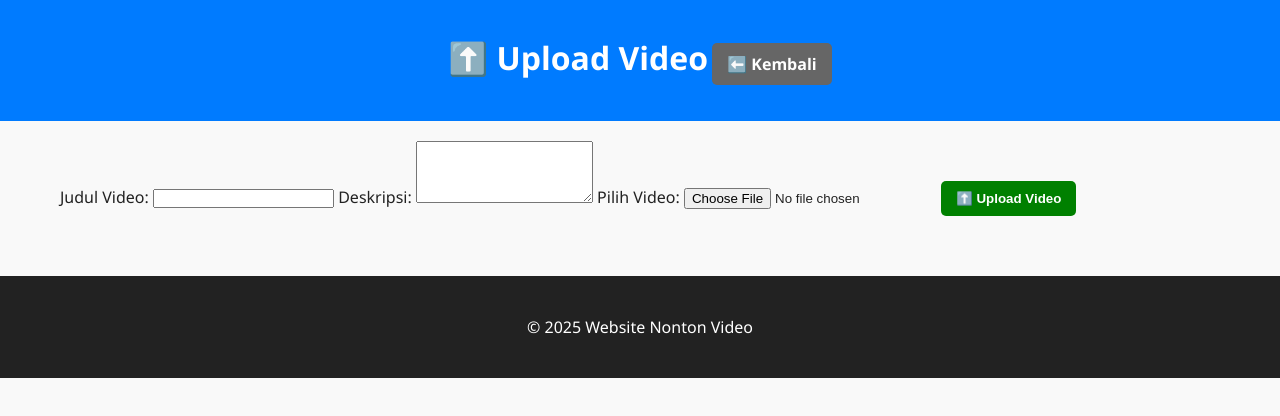
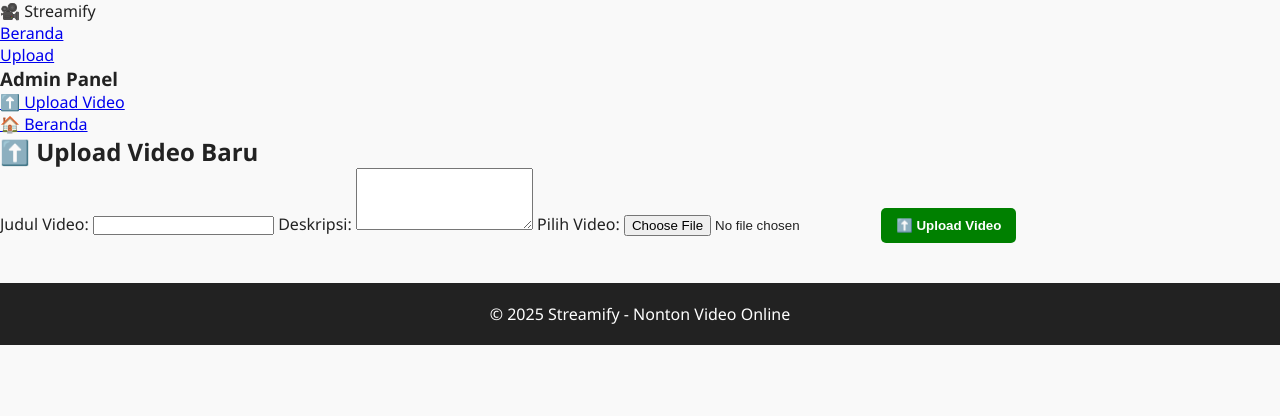
Before and after one commit to https2025/GAY-MATCH, a plain HTML site: page upload.html in a window 1280 px wide. Drawn offline with Linux system fonts and the light colour scheme.

Commit message:
Update upload.html

```diff
--- a/upload.html
+++ b/upload.html
@@ -7,34 +7,47 @@
 </head>
 <body>
 
-  <header>
-    <div class="container">
-      <h1>⬆️ Upload Video</h1>
-      <a href="index.html" class="btn back-btn">⬅️ Kembali</a>
-    </div>
-  </header>
+  <!-- NAVBAR -->
+  <nav class="navbar">
+    <div class="logo">🎥 Streamify</div>
+    <ul class="nav-links">
+      <li><a href="index.html">Beranda</a></li>
+      <li><a href="upload.html">Upload</a></li>
+    </ul>
+  </nav>
 
-  <main class="container">
+  <!-- SIDEBAR -->
+  <aside class="sidebar">
+    <h3>Admin Panel</h3>
+    <ul>
+      <li><a href="upload.html">⬆️ Upload Video</a></li>
+      <li><a href="index.html">🏠 Beranda</a></li>
+    </ul>
+  </aside>
+
+  <!-- MAIN CONTENT -->
+  <main class="main-content">
+    <section class="upload-section">
+      <h2>⬆️ Upload Video Baru</h2>
       <form id="uploadForm">
         <label for="title">Judul Video:</label>
-      <input type="text" id="title" required>
+        <input type="text" id="title" required />
 
         <label for="description">Deskripsi:</label>
-      <textarea id="description" rows="4"></textarea>
+        <textarea id="description" rows="4" required></textarea>
 
         <label for="videoFile">Pilih Video:</label>
-      <input type="file" id="videoFile" accept="video/*" required>
+        <input type="file" id="videoFile" accept="video/*" required />
 
         <button type="submit" class="btn upload-btn">⬆️ Upload Video</button>
       </form>
+    </section>
   </main>
 
-  <footer>
-    <div class="container">
-      <p>&copy; 2025 Website Nonton Video</p>
-    </div>
+  <footer class="footer">
+    <p>&copy; 2025 Streamify - Nonton Video Online</p>
   </footer>
 
-  <script src="admin.js"></script>
+  <script src="script.js"></script>
 </body>
 </html>
```
Lines whose indentation alone changed are shown as unchanged.
